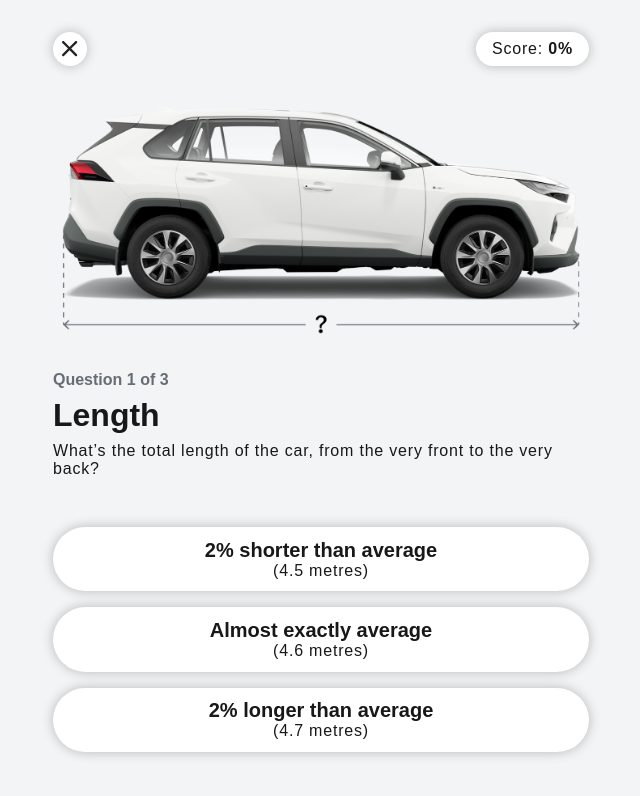
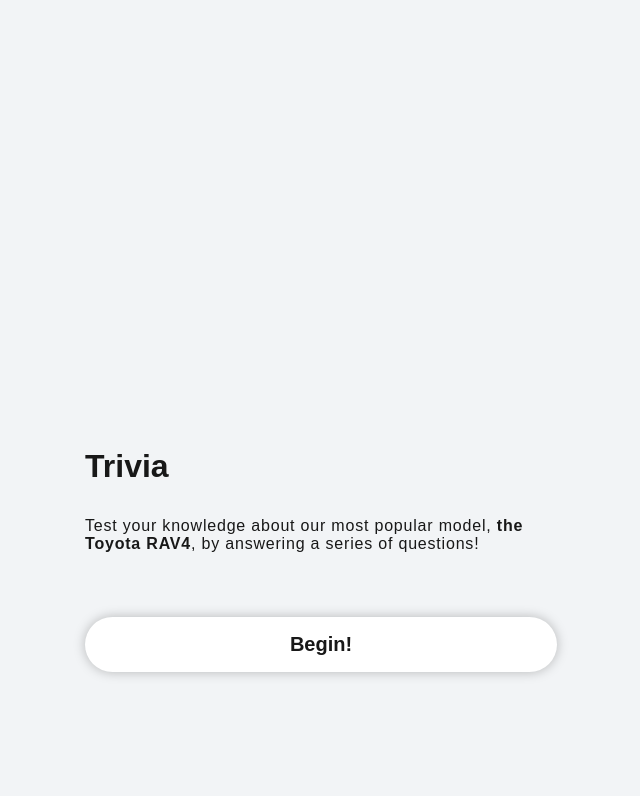
Before and after one commit to Geordie-Marsh/GenericMotors, a Next.js app: page /trivia in a window 1280 px wide. Shown: the top 796 px of the page, without its empty margins (319-959 px from the left). Built offline with nearby package versions, Linux system fonts and the light colour scheme; a web font is replaced by a local one.

Commit message:
adding the intro page to the trivia

```diff
--- a/src/app/trivia/page.module.scss
+++ b/src/app/trivia/page.module.scss
@@ -31,6 +31,35 @@
 	}
 
 
+
+	.introCont {
+		position: absolute;
+		background: colours.$off-white;
+		width: 100%;
+		height: 100%;
+		top: 0;
+		left: 0;
+		padding: 4 * spacing.$unit;
+		padding-bottom: 8 * spacing.$unit;
+
+		@include mx.flex-vertical-list;
+		@include mx.gap(m);
+		justify-content: flex-end;
+		align-items: center;
+
+		* {
+			width: 100%;;
+		}
+
+		.beginButton {
+			margin-top: 2 * spacing.$unit;
+		}
+	}
+
+
+
+
+
 	.imageCont {
 		height: 100%;
 		width: 100%;
@@ -56,7 +85,7 @@
 
 			min-height: 124px;
 
-			justify-content: start;
+			justify-content: flex-start;
 
 			h4 {
 				width: fit-content;
--- a/src/app/trivia/page.tsx
+++ b/src/app/trivia/page.tsx
@@ -71,6 +71,7 @@
 	const [isAnimating, setIsAnimating] = useState(false);
 
 
+	const introContRef = useRef<HTMLDivElement>(null);
 	const answersContRef = useRef<HTMLDivElement>(null);
 	const questionContRef = useRef<HTMLDivElement>(null);
 	const questionTitleRef = useRef<HTMLHeadingElement>(null);
@@ -360,11 +361,6 @@
 
 
 
-	// Detect when the page first loads to set up the first question
-	useEffect(() => {
-		newQuestion();
-	}, []);
-
 	// Detect when the current question changes to set up the new question
 	useEffect(() => {
 		// Prevent running on initial render
@@ -374,7 +370,24 @@
 
 
 
+	function beginTrivia() {
+		// Animate out the intro container
+		const introCont = introContRef.current;
+		if (introCont) {
+			gsap.to(introCont, {
+				opacity: 0,
+				duration: 0.5,
+				onComplete: () => {
+					introCont.remove();
 
+					// Start the trivia
+					setTimeout(() => {
+						newQuestion();
+					}, 300);
+				}
+			});
+		}
+	}
 
 
 
@@ -444,6 +457,21 @@
 				<Answer>4.6 metres</Answer> */}
 			</div>
 		</div>
+
+
+
+		<div className={ styles.introCont } ref={ introContRef }>
+			<h2>Trivia</h2>
+			<p>Test your knowledge about our most popular model, <b>the Toyota RAV4</b>, by answering a series of questions!</p>
+			<Button.Large className={ styles.beginButton } onClick={ () => {
+				// Start the trivia with the function
+				setTimeout(() => {
+					beginTrivia();
+				}, 300);
+			} }>
+				<h3>Begin!</h3>
+			</Button.Large>
+		</div>
 	</div>
   );
 }
--- a/src/styles/globals/_type.scss
+++ b/src/styles/globals/_type.scss
@@ -22,7 +22,7 @@
 	font-style: normal;
 	font-weight: 700;
 	line-height: 104%;
-	text-transform: uppercase;
+	//text-transform: uppercase;
 }
 
 h2 {
```
